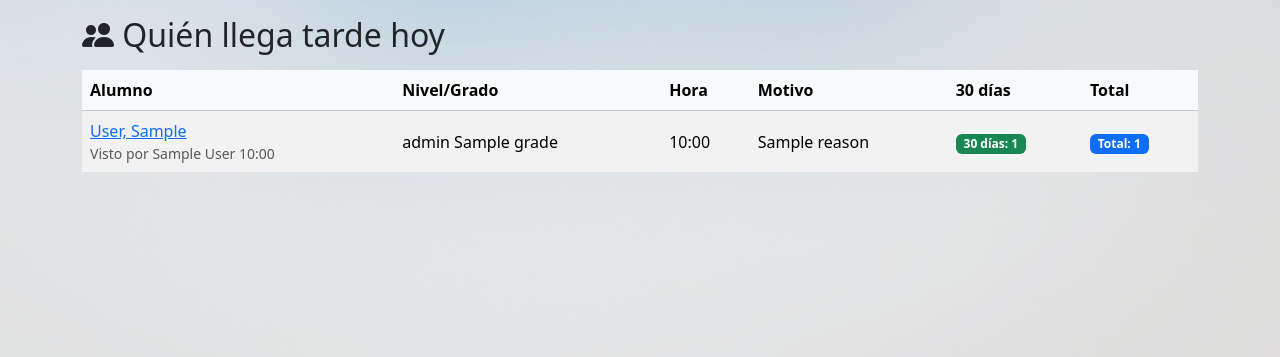
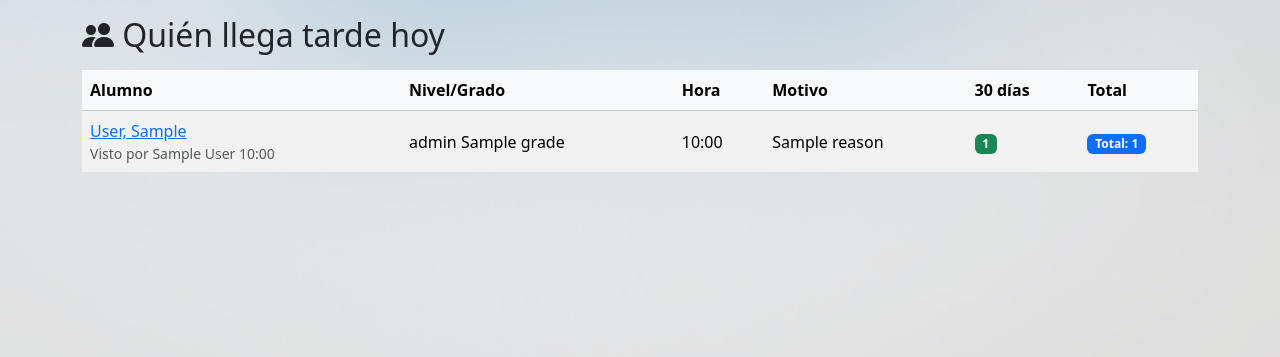
Before and after one commit to EstebanHelpDesk/CCM, a Django app: template avisos/templates/avisos/school_today_lates.html in a window 1280 px wide. Shown: the part 63-420 px from the top of the page. Run offline with Django 5.2, Linux system fonts and the light colour scheme; the template is opened without the code that fills it: most values are stand-ins (such as "Sample title", 1, 10 or a date in 2020).

Commit message:
ajuste de badges en avisos y no mostrar los propios en "revisar todos"

```diff
--- a/avisos/templates/avisos/school_today_lates.html
+++ b/avisos/templates/avisos/school_today_lates.html
@@ -24,11 +24,11 @@
         <div class="mt-2 small">{{ n.reason }}</div>
        <div class="mt-2 d-flex gap-2">
   {% if n.last30_count > 10 %}
-    <span class="badge text-bg-danger">30 días: {{ n.last30_count }}</span>
+    <span class="badge text-bg-danger">{{ n.last30_count }}</span>
   {% elif n.last30_count > 5 %}
-    <span class="badge text-bg-warning text-dark">30 días: {{ n.last30_count }}</span>
+    <span class="badge text-bg-warning text-dark"> {{ n.last30_count }}</span>
   {% else %}
-    <span class="badge text-bg-success">30 días: {{ n.last30_count }}</span>
+    <span class="badge text-bg-success"> {{ n.last30_count }}</span>
   {% endif %}
   <span class="badge text-bg-primary">Total: {{ n.total_count }}</span>
 </div>
@@ -71,11 +71,11 @@
         <td class="text-truncate" style="max-width: 400px">{{ n.reason }}</td>
         <td>
           {% if n.last30_count > 10 %}
-    <span class="badge text-bg-danger">30 días: {{ n.last30_count }}</span>
+    <span class="badge text-bg-danger"> {{ n.last30_count }}</span>
   {% elif n.last30_count > 5 %}
-    <span class="badge text-bg-warning text-dark">30 días: {{ n.last30_count }}</span>
+    <span class="badge text-bg-warning text-dark"> {{ n.last30_count }}</span>
   {% else %}
-    <span class="badge text-bg-success">30 días: {{ n.last30_count }}</span>
+    <span class="badge text-bg-success"> {{ n.last30_count }}</span>
   {% endif %}
 
         </td>
```
